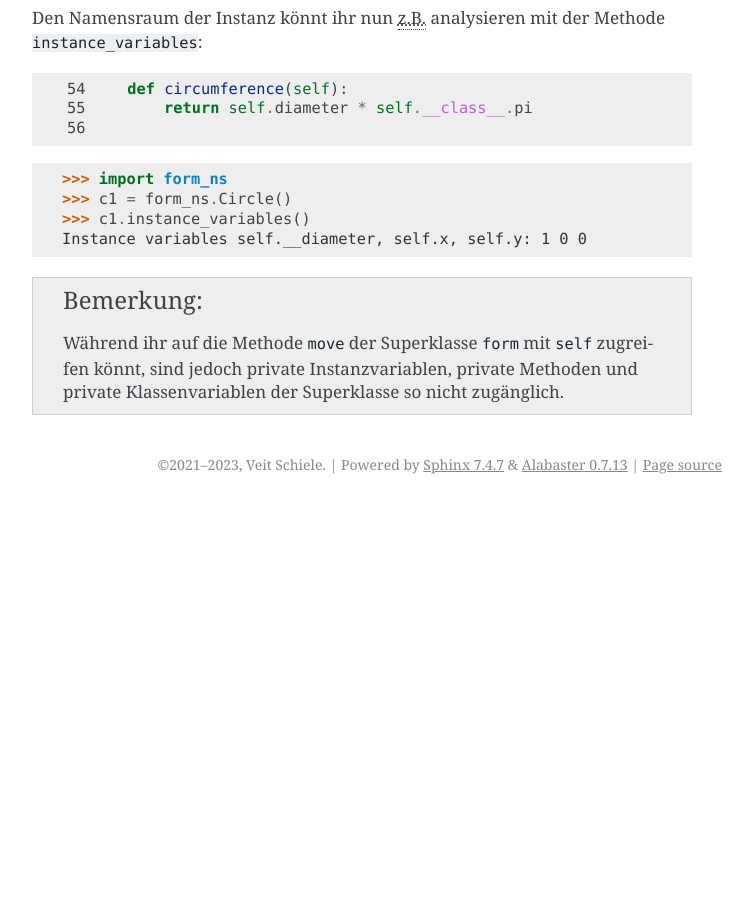
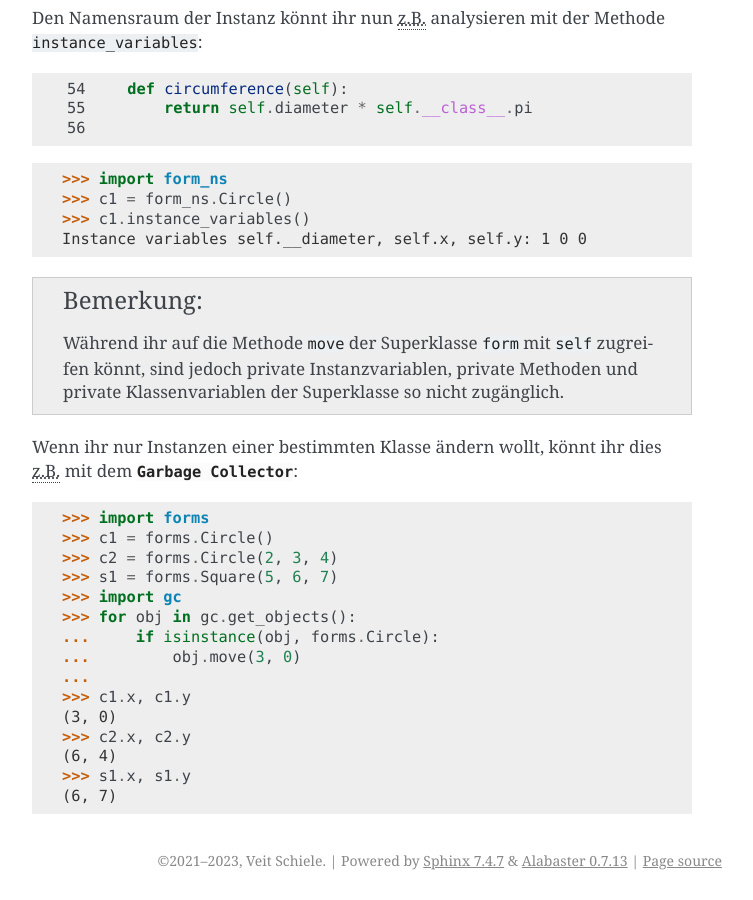
Before and after one commit to veit/python-basics-tutorial-de, a Sphinx documentation site: the page built from docs/oop/namespaces.rst, in a window 1280 px wide and 900 px high, scrolled down 1270 px. Shown: the whole window, without its empty margins (388-1141 px from the left). Built offline with Sphinx 7.4.7, drawn with Linux system fonts in a browser that asks for light colours; pages that are not in the unit, such as notebooks, are missing from menus; before the commit the page ends 1774 px from its top, so only the background shows below that.

Commit message:
:memo: Add example for a for loop over all objects

```diff
--- a/docs/oop/namespaces.rst
+++ b/docs/oop/namespaces.rst
@@ -80,3 +80,24 @@ mit der Methode ``instance_variables``:
     Während ihr auf die Methode ``move`` der Superklasse ``form`` mit ``self``
     zugreifen könnt, sind jedoch private Instanzvariablen, private Methoden und
     private Klassenvariablen der Superklasse so nicht zugänglich.
+
+Wenn ihr nur Instanzen einer bestimmten Klasse ändern wollt, könnt ihr dies
+:abbr:`z.B. (zum Beispiel)` mit dem :mod:`Garbage Collector <gc>`:
+
+.. code-block:: python
+
+    >>> import forms
+    >>> c1 = forms.Circle()
+    >>> c2 = forms.Circle(2, 3, 4)
+    >>> s1 = forms.Square(5, 6, 7)
+    >>> import gc
+    >>> for obj in gc.get_objects():
+    ...     if isinstance(obj, forms.Circle):
+    ...         obj.move(3, 0)
+    ...
+    >>> c1.x, c1.y
+    (3, 0)
+    >>> c2.x, c2.y
+    (6, 4)
+    >>> s1.x, s1.y
+    (6, 7)
```
